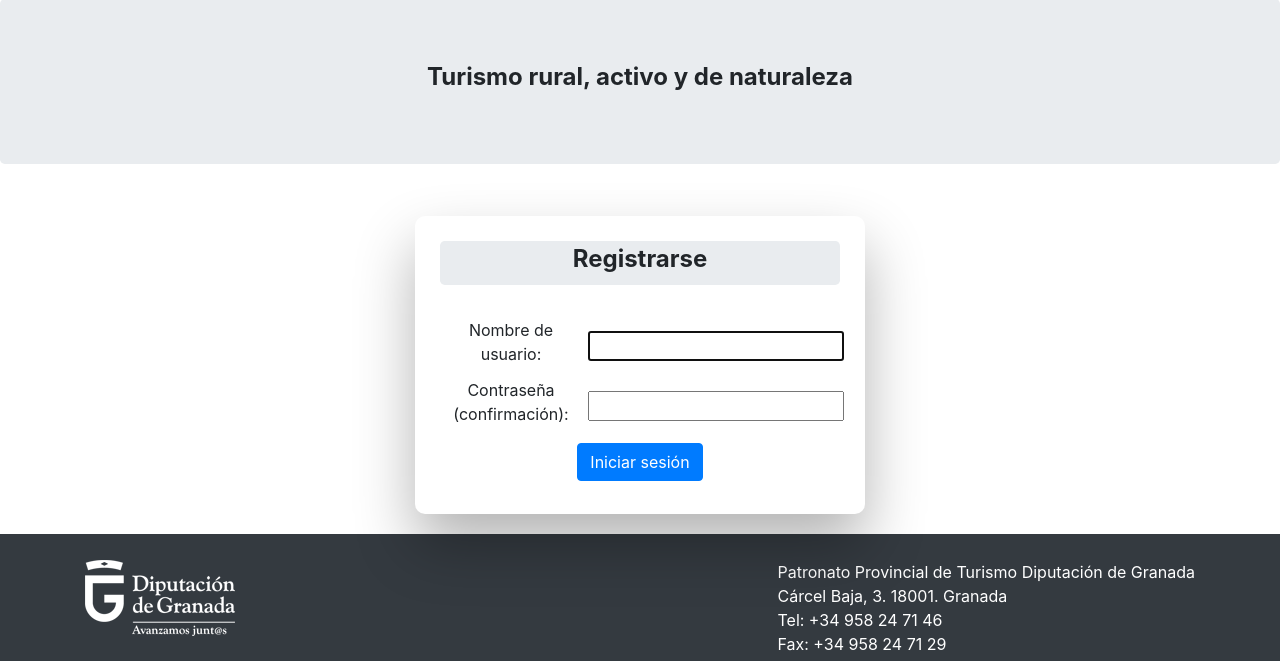
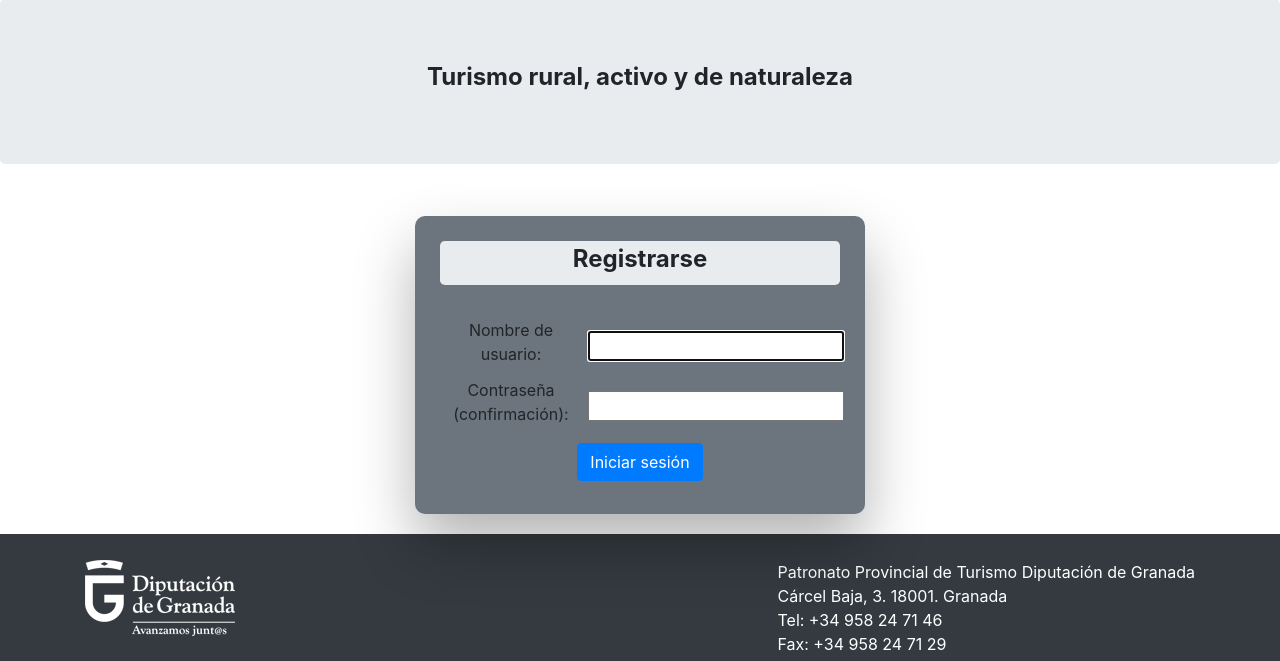
Before and after one commit to mjls130598/Senderos, a Django app: page /signup/ in a window 1280 px wide. Shown: the part 197-858 px from the top of the page. Run offline with Django 3.2, Linux system fonts and the light colour scheme; some libraries are stand-ins or nearby versions.

Commit message:
Arregla visualización de noche en formulario sesión #40

```diff
--- a/rutas_granada/static/rutas_granada/css/dark-mode.css
+++ b/rutas_granada/static/rutas_granada/css/dark-mode.css
@@ -17,7 +17,7 @@
   background-color: #495057!important;
 }
 
-[data-theme="dark"] .card {
+[data-theme="dark"] .card, #formContent {
   background-color: #6c757d!important;
 }
 
```
